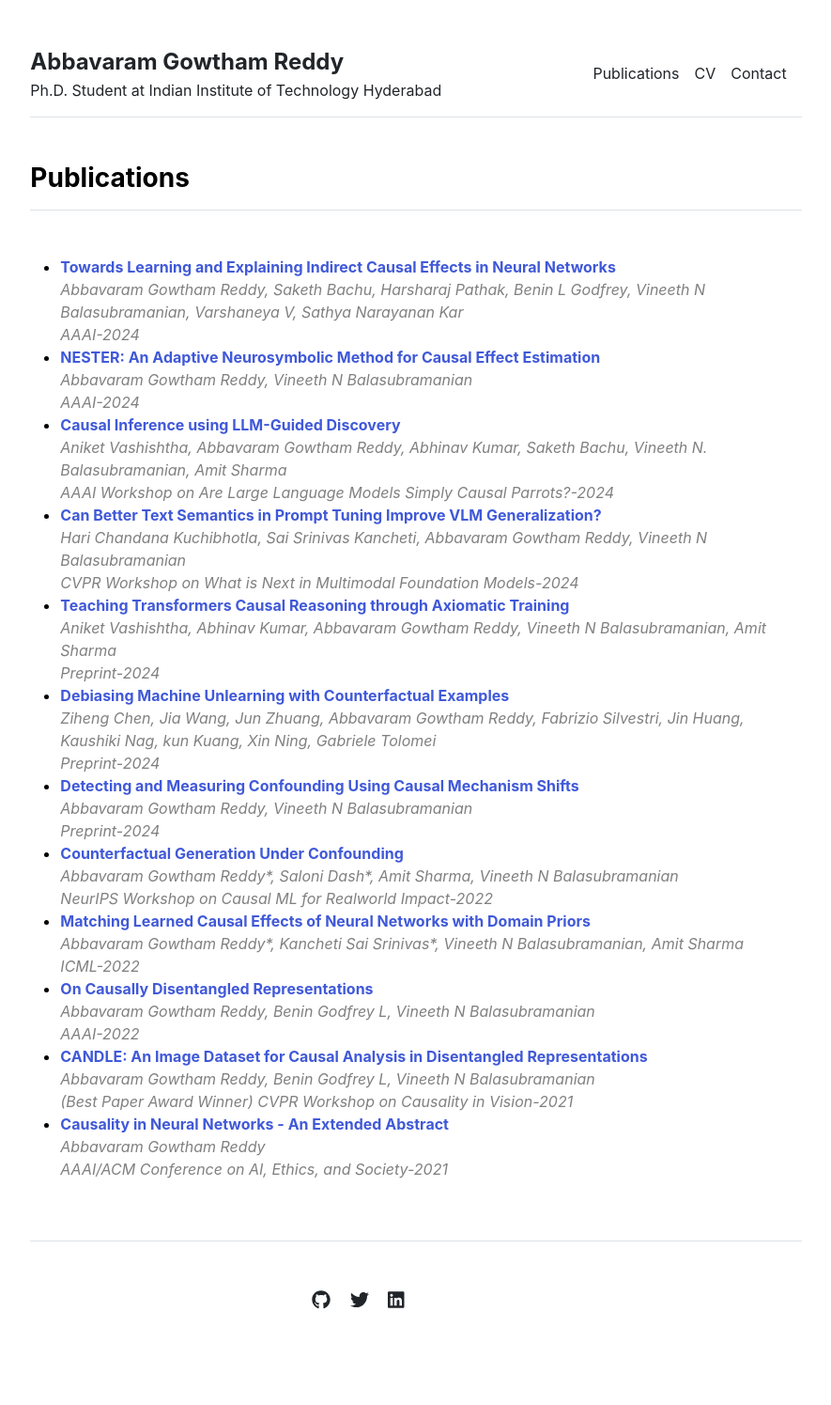
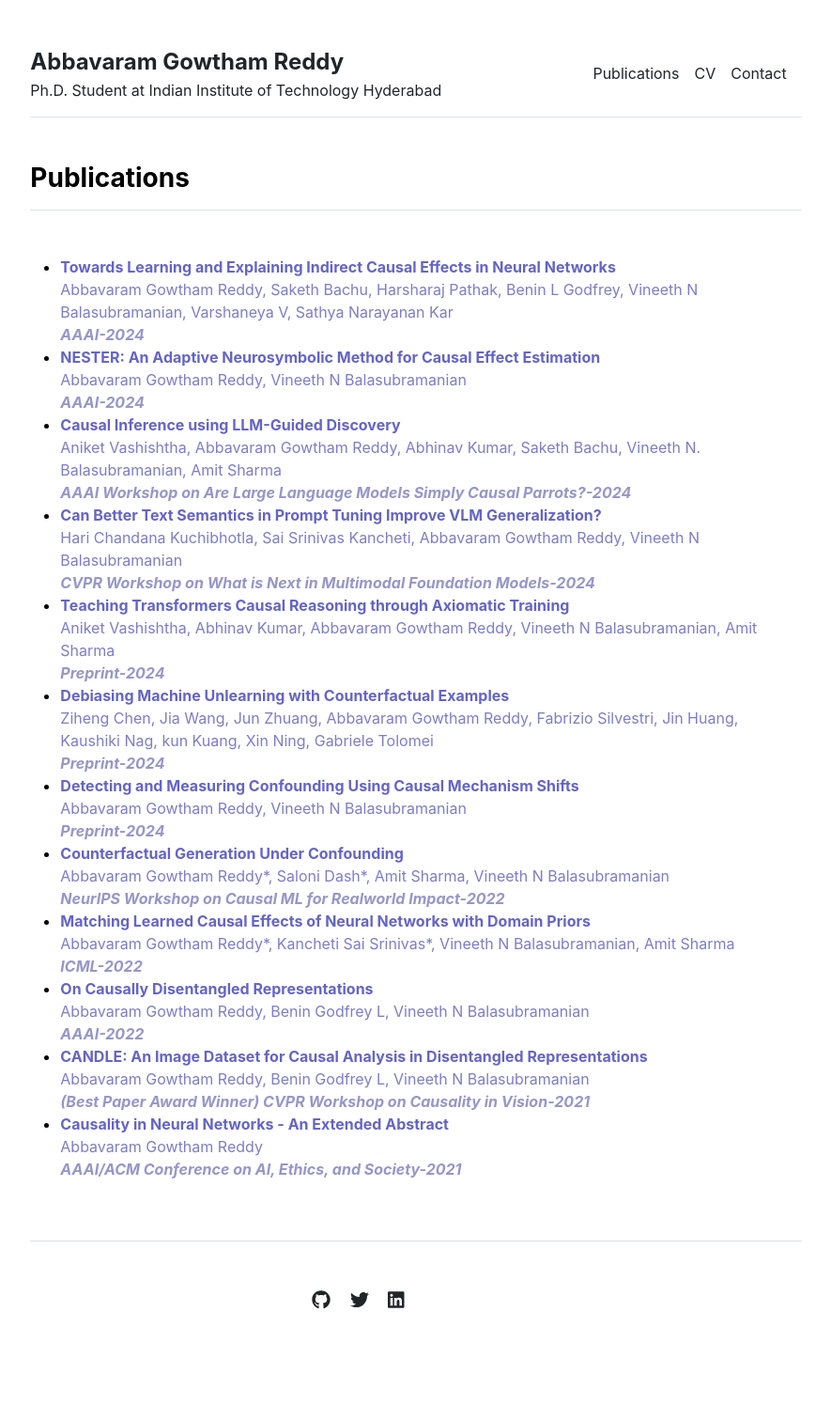
Before and after one commit to gautam0707/gautam0707.github.io, a Jekyll site: the page built from publications.md, in a window 1280 px wide. Shown: the whole page at 94% size, without its empty margins (197-1082 px from the left). Built offline with Jekyll 4.4.1, drawn with Linux system fonts in a browser that asks for light colours.

Commit message:
Update publications.html

```diff
--- a/_includes/publications.html
+++ b/_includes/publications.html
@@ -3,9 +3,9 @@
     <h3 class="fw-bold border-bottom pb-3 mb-5">Publications</h3>
     <ul>
       {% for item in site.data.publications.index %}
-        <li><a href="{{ item.url }}" style="text-decoration: none;color: rgb(64, 89, 216) !important; font-weight: bold;">{{ item.title }}</a></br>
-          <span style="font-style: italic; color: rgb(128, 128, 128);">{{item.authors}}</span></br>
-          <span style="font-style: italic; color: rgb(128, 128, 128);"> {{item.venue}}-{{item.year}}</span></br>
+        <li><a href="{{ item.url }}" style="text-decoration: none;color: rgb(100, 100, 200) !important; font-weight: bold;">{{ item.title }}</a></br>
+          <span style="color: rgb(125, 125, 200);">{{item.authors}}</span></br>
+          <span style="font-style: italic; color: rgb(150, 150, 200); font-weight: bold;"> {{item.venue}}-{{item.year}}</span></br>
         </li>
       {% endfor %}
     </ul>
```
